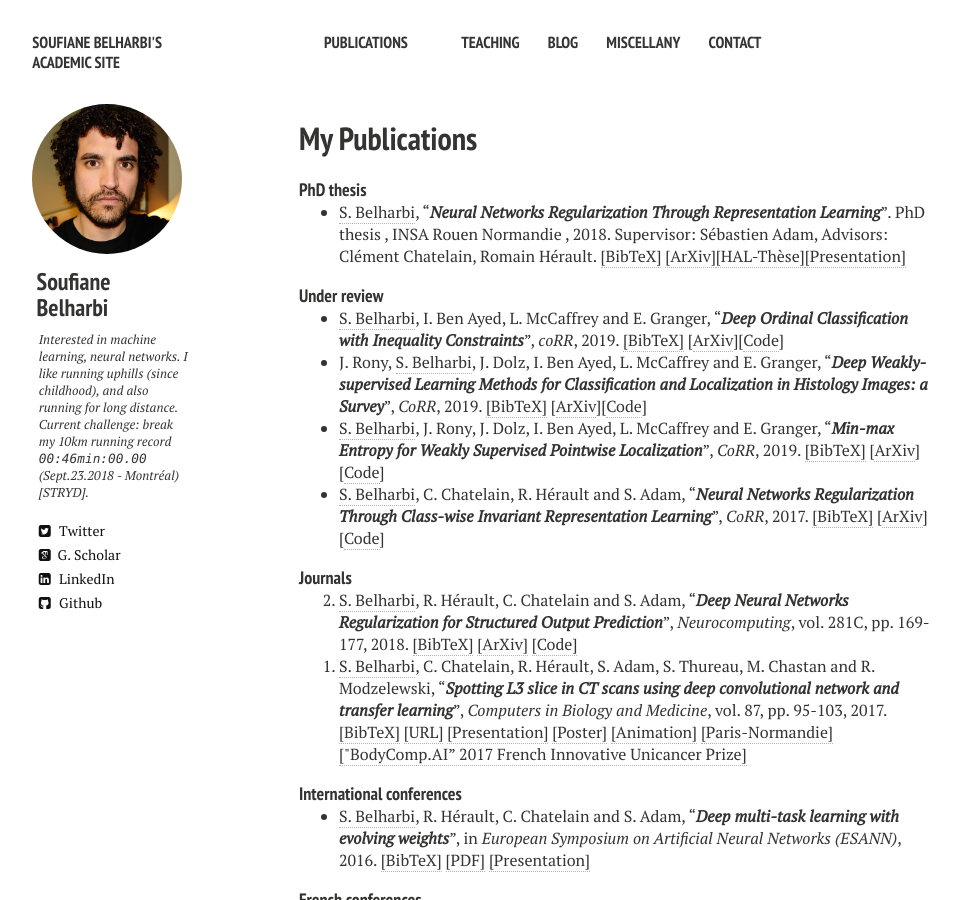
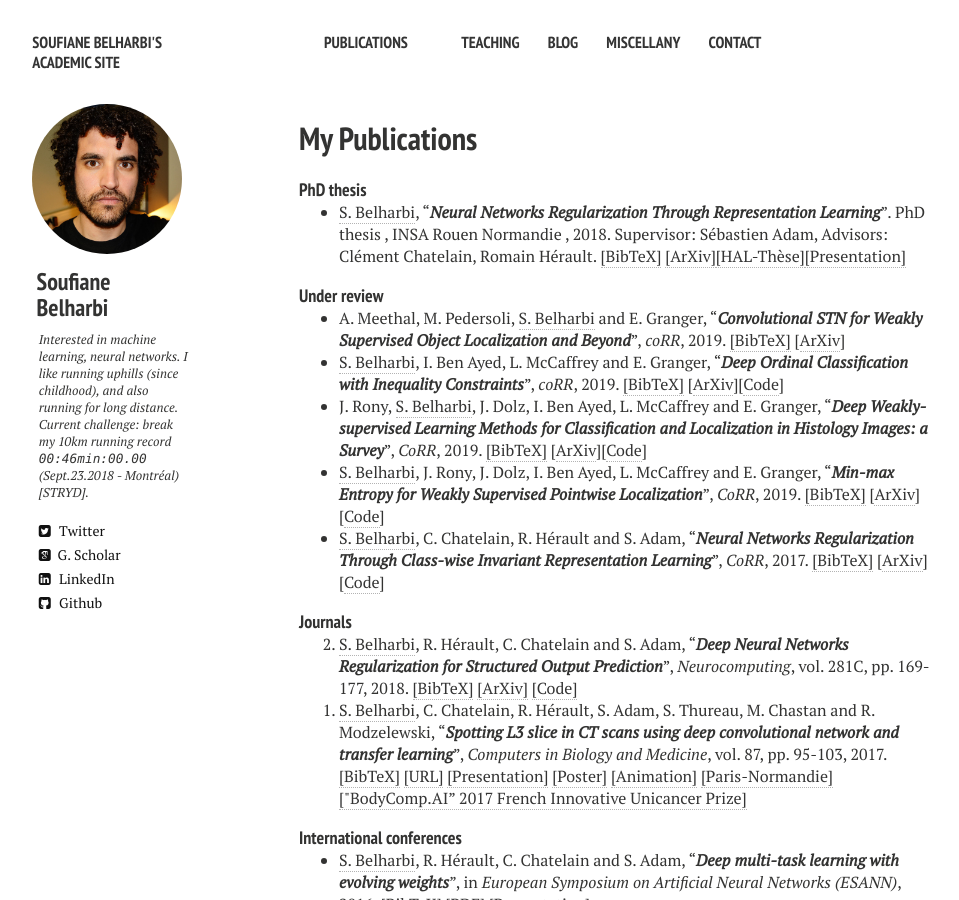
Before and after one commit to sbelharbi/sbelharbi.github.io, a Jekyll site: the page built from publications.md, in a window 1280 px wide and 900 px high. Shown: the whole window, without its empty margins (21-980 px from the left). Built offline with Jekyll 4.4.1, drawn with Linux system fonts in a browser that asks for light colours; nearby versions of some CDN libraries.

Commit message:
new arxiv: 1912.01522

```diff
--- a/_layouts/publications.html
+++ b/_layouts/publications.html
@@ -112,6 +112,26 @@ Supervisor: Sébastien Adam, Advisors: Clément Chatelain, Romain Hérault.
 <h4 style="margin-bottom:0px;padding-top:10px; margin-top:-10px;">Under review</h4>
 <!-- Generated from JabRef by PubList by Truong Nghiem at 07:34 on 2017.10.20. -->
 <ul class="biblist" style="margin-top:-2px;">
+	<!-- Item: meethal2019convstn -->
+<li >
+A. Meethal, M. Pedersoli, <span class="authorme">S. Belharbi</span> and E. Granger,
+&ldquo;<b><em>Convolutional STN for Weakly Supervised Object Localization and Beyond</em></b>&rdquo;,
+<i>coRR</i>, 2019.
+<a href="javascript:toggleBibtex('meethal2019convstn')">[BibTeX]</a>
+[<a href="https://arxiv.org/abs/1912.01522">ArXiv</a>]
+
+<div id="bib_meethal2019convstn" class="bibtex noshow">
+<pre>
+@article{meethal2019convstn,
+  author = {Meethal, A. and Pedersoli, M. and Belharbi, S. and Granger, E.},
+  title = {Convolutional STN for Weakly Supervised Object Localization and Beyond},
+  journal = {coRR},
+  volume = {abs/1912.01522},
+  year = {2019}
+}
+</pre>
+</div>
+</li>
 	<!-- Item: belharbi2019unimoconstraints -->
 	<li >
 	<span class="authorme">S. Belharbi</span>, I. Ben Ayed, L. McCaffrey and E. Granger,
```
Also changed, not shown: bib/bib.bib (+8 -0 lines), bib/tmp.html (+10 -10 lines), index.md (+1 -0 lines), 1 other file.
